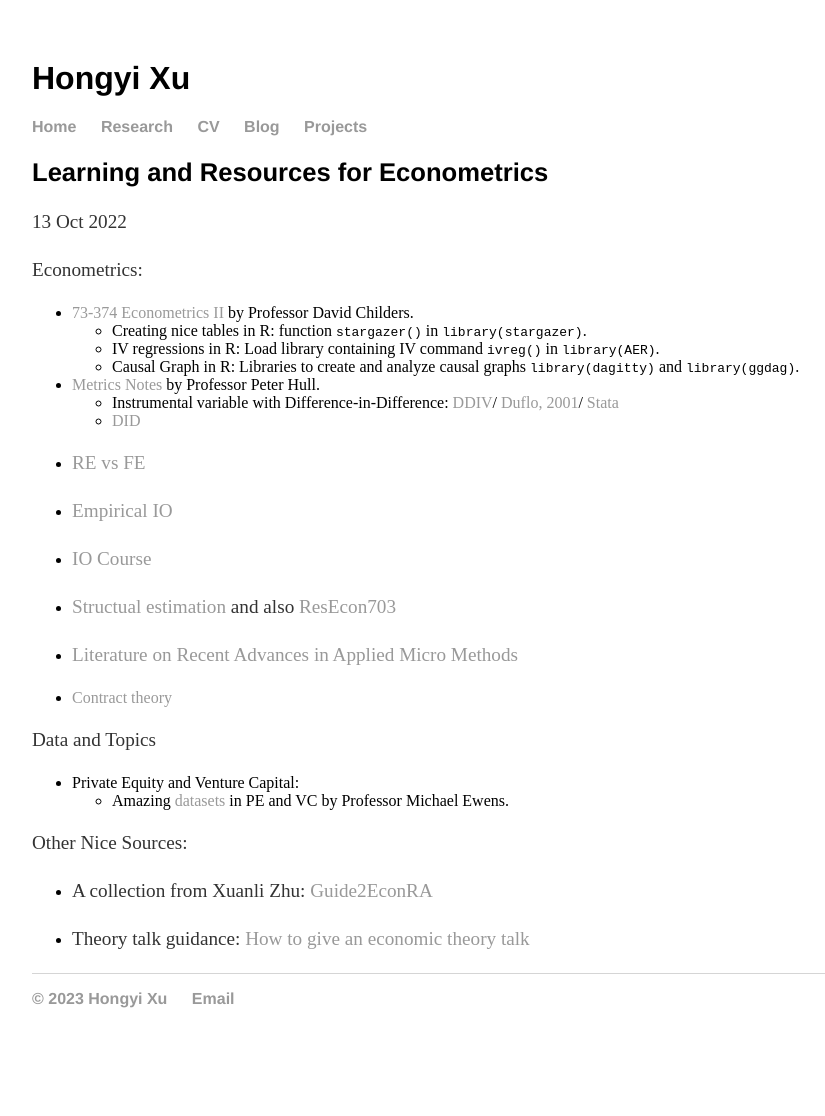
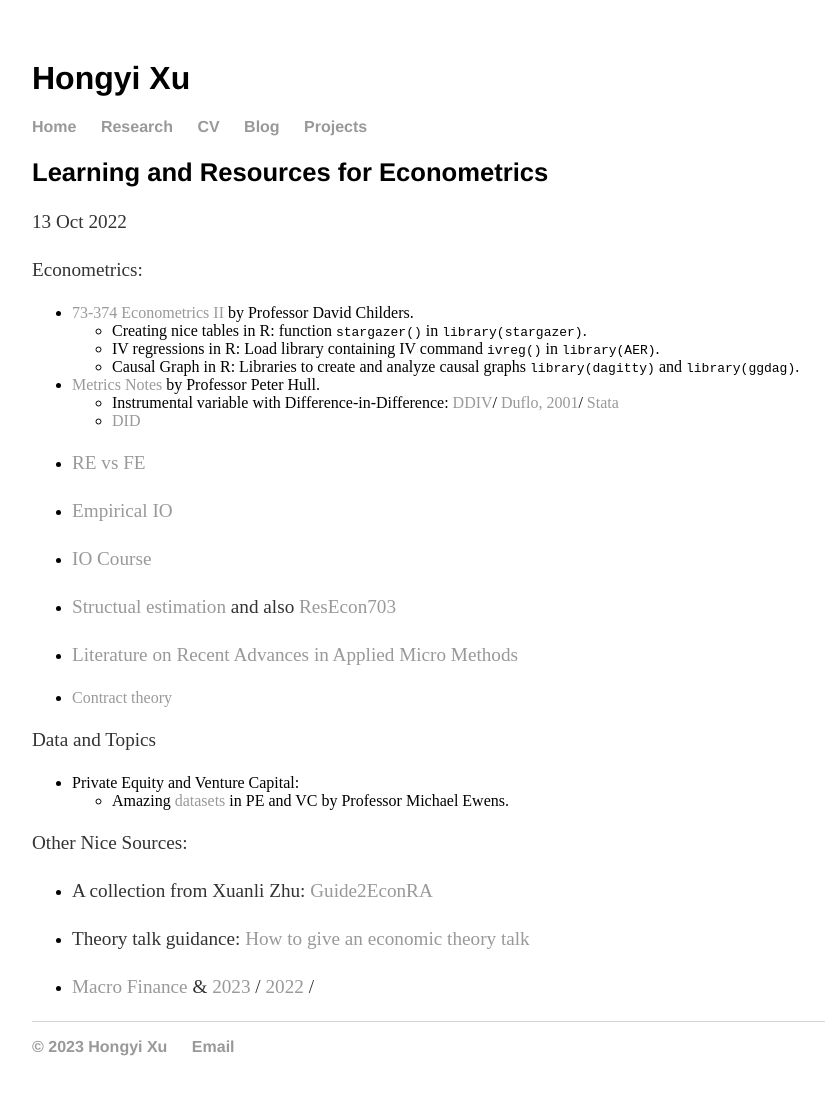
Before and after one commit to hongyileoxu/hongyileoxu.github.io, a Jekyll site: the page built from _posts/2022-10-13-great-resources.md, in a window 1280 px wide. Shown: the whole page, without its empty margins (160-985 px from the left). Built offline with Jekyll 4.4.1, drawn with Linux system fonts in a browser that asks for light colours; before the commit the page ends 1068 px from its top, so only the background shows below that.

Commit message:
Update 2022-10-13-great-resources.md

```diff
--- a/_posts/2022-10-13-great-resources.md
+++ b/_posts/2022-10-13-great-resources.md
@@ -35,3 +35,5 @@ Other Nice Sources:
 -  A collection from Xuanli Zhu: [Guide2EconRA](https://github.com/hongyileoxu/Guide2EconRA_update/blob/7a12be4d321be6ea318c39096703fbcfdb0b6cd6/README.md)
 
 -  Theory talk guidance: [How to give an economic theory talk](https://drive.google.com/file/d/1SHiJs6Uz1wDBOSMRb8rPvu4UkqfJUjSF/view)
+
+-  [Macro Finance](https://initiative.princeton.edu) & [2023](https://youtube.com/playlist?list=PLPKR-Xs1slgSRm8PtH49H5G1Zr7eiEl0Q&si=kdfn_2BLH7OskABr) / [2022](https://youtube.com/playlist?list=PLPKR-Xs1slgRvgQO0aqLhnW3Z8gq4bdSp&si=OZH8WHVHmbVmGuUb) /
```
